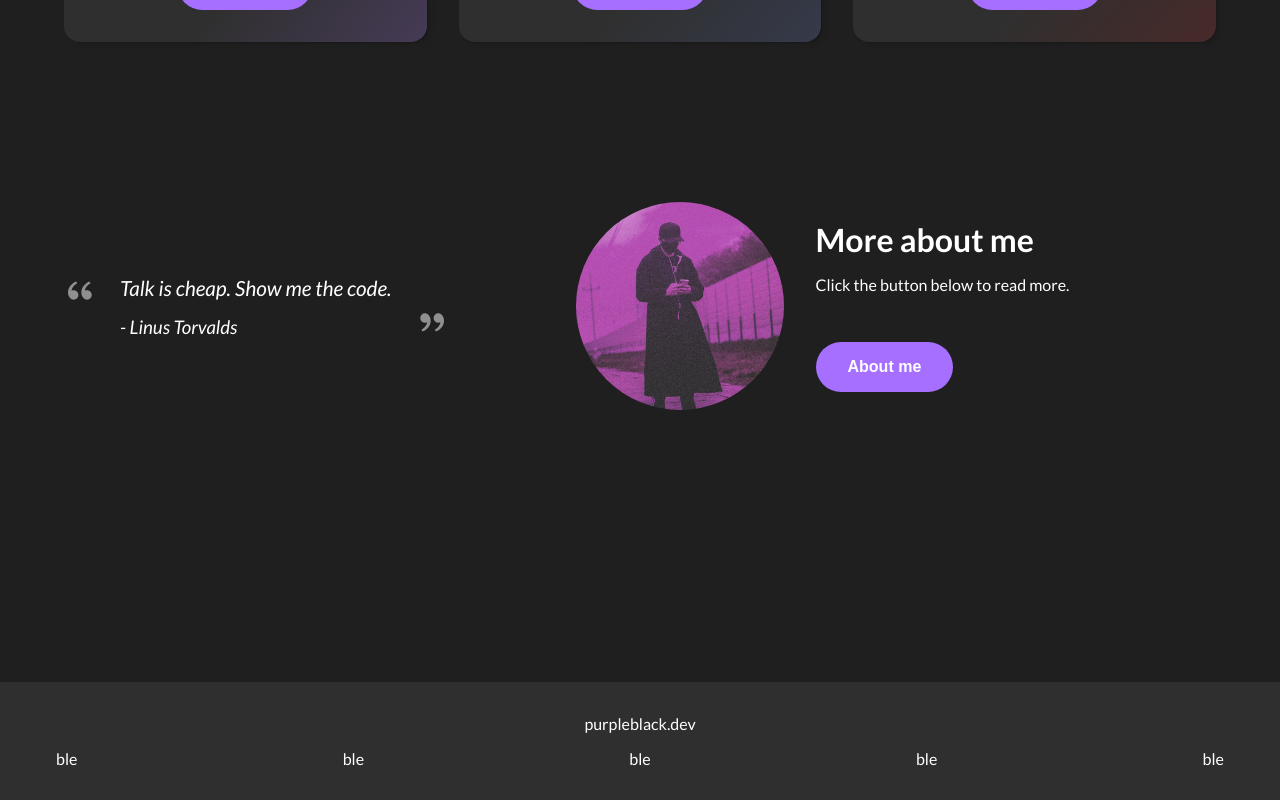
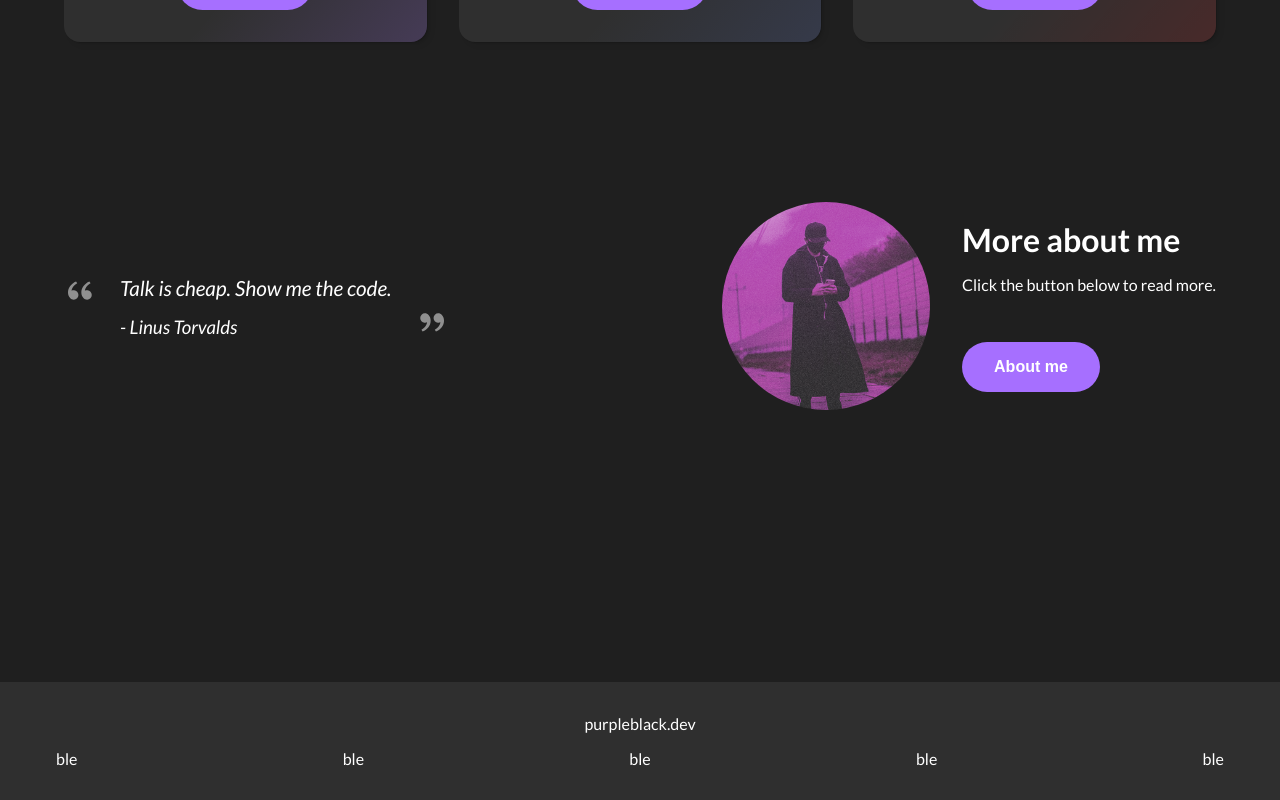
Before and after one commit to goodideagiver/purple-dev-react, a React (Create React App) app: page / in a window 1280 px wide. Shown: the part 1471-2271 px from the top of the page. Built offline with nearby package versions, Linux system fonts and the light colour scheme.

Commit message:
better quote flex wrap

```diff
--- a/src/components/UI/aboutMeCTA/AboutMeCTA.module.css
+++ b/src/components/UI/aboutMeCTA/AboutMeCTA.module.css
@@ -5,7 +5,7 @@
 	flex-wrap: wrap;
 	justify-content: space-between;
 	max-width: var(--website-width);
-	flex: 1 1 500px;
+	flex: 0 1 1;
 }
 
 .image img {
--- a/src/components/content/home/funnyQuote/FunnyQuote.module.css
+++ b/src/components/content/home/funnyQuote/FunnyQuote.module.css
@@ -1,7 +1,7 @@
 .funnyQuote {
 	/* flex: 1 1 350px; */
 	/* width: 100px; */
-	margin: 0 auto;
+	/* margin: 0 auto; */
 }
 
 .blockQuote {
```
